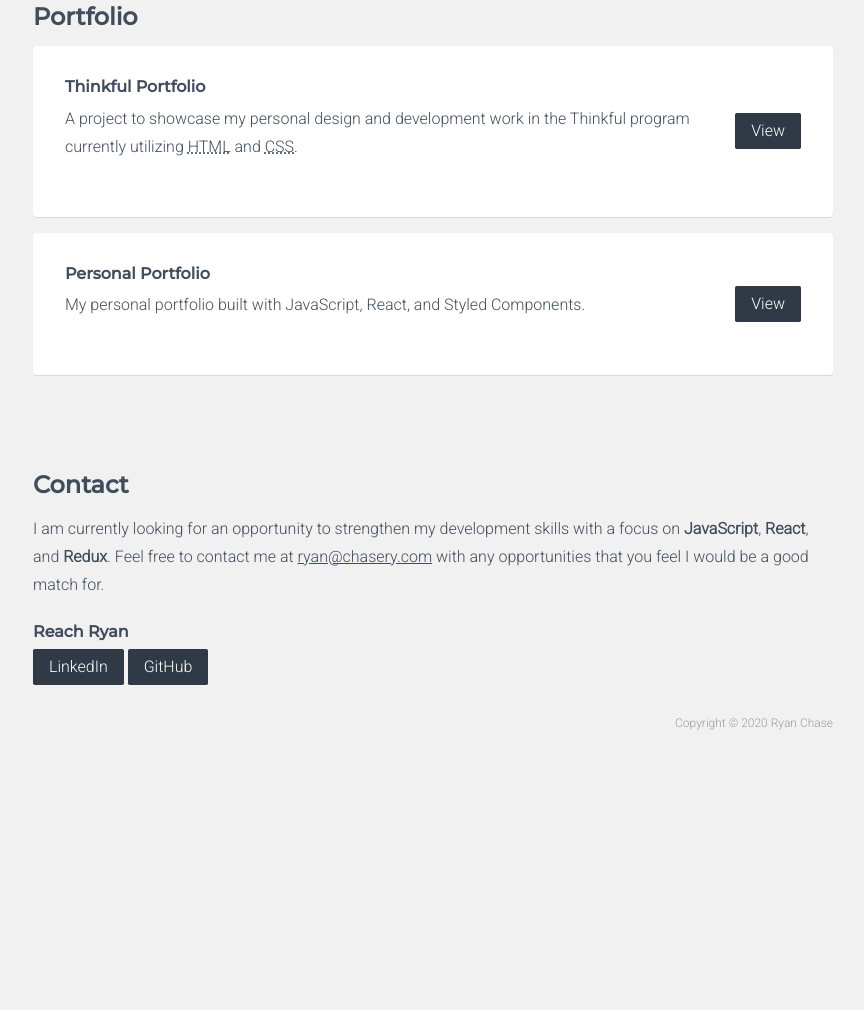
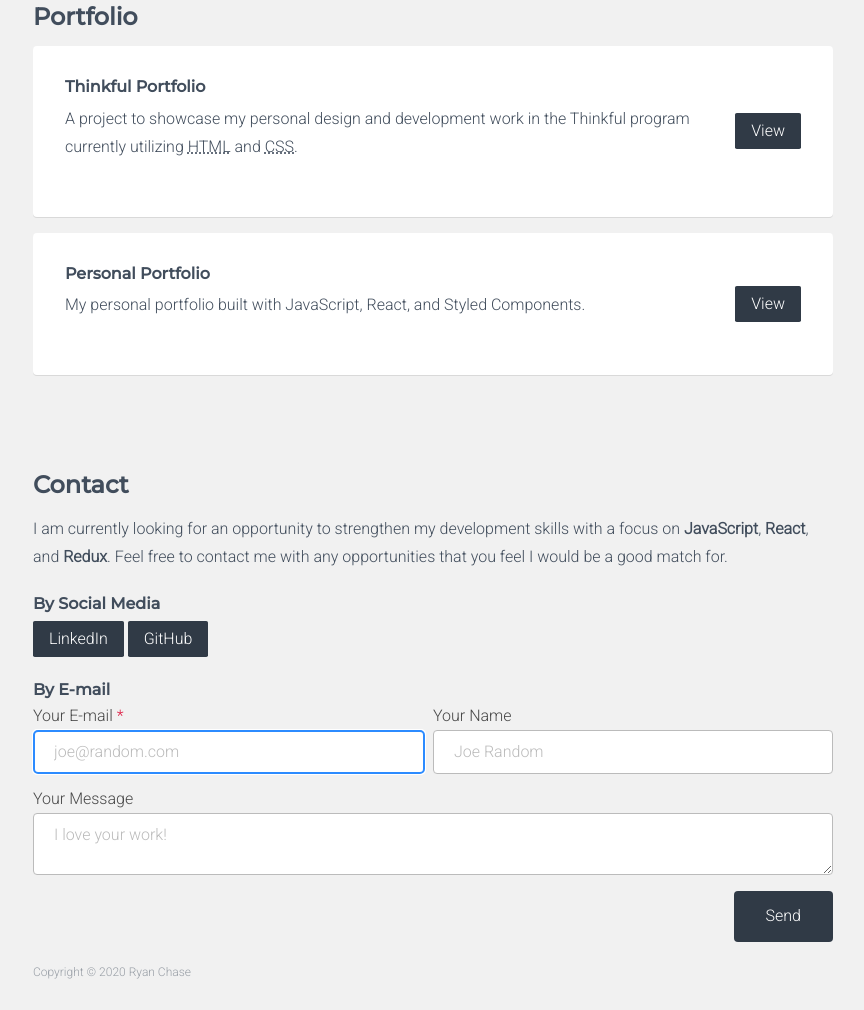
Before and after one commit to chasery/thinkful-portfolio, a plain HTML site: page index.html in a window 1280 px wide. Shown: the part 1279-2289 px from the top of the page, without its empty margins (207-1071 px from the left). Before the commit the page ends 2040 px from the top, so only its background shows below. Drawn offline with nearby package versions, Linux system fonts and the light colour scheme.

Commit message:
Add files via upload
Added a contact form utilizing Formspree.

```diff
--- a/index.html
+++ b/index.html
@@ -35,7 +35,7 @@
         <div class="Section-content">
           <h2 class="Section-title">Intro</h2>
           <h3 class="Section-subTitle">Hey, I'm Ryan Chase!</h3>
-          <p>Portland, <abbr title="Oregon">OR</abbr> is my home where I work as a <abbr title="User Experience">UX</abbr> Designer for a medical provider. Over the last decade, I have served on multiple Agile scrum teams in both design and development roles. With my experience, I bring an extremely unique set of tools and knowledge to any team!</p>
+          <p>Portland, <abbr title="Oregon">OR</abbr> is my hometown, where I work as a <abbr title="User Experience">UX</abbr> Designer for a medical provider. Over the last decade, I have worked on multiple Agile scrum teams in both design and development roles. With my experience, I bring an extremely unique set of tools and knowledge to any team!</p>
           <p>Outside of software development, I am an avid gamer and car enthusiast. On the weekends, you'll either find me playing some sort of game or going to a Cars and Coffee meet up. Here is a list of my passions outside of my family:</p>
           <ul class="Section-list">
             <li>Cars</li>
@@ -90,10 +90,30 @@
       <!--- Contact Section -->
       <section id="contact" class="Section">
         <div class="Section-content">
-          <h2 class="Section-title">Contact</h2>
-          <p>I am currently looking for an opportunity to strengthen my development skills with a focus on <strong>JavaScript</strong>, <strong>React</strong>, and <strong>Redux</strong>. Feel free to contact me at <a href="mailto:ryan@chasery.com">ryan@chasery.com</a> with any opportunities that you feel I would be a good match for.</p>
-          <h3 class="Section-subTitle">Reach Ryan</h3>
+          <h2 class="Section-title full">Contact</h2>
+          <p>I am currently looking for an opportunity to strengthen my development skills with a focus on <strong>JavaScript</strong>, <strong>React</strong>, and <strong>Redux</strong>. Feel free to contact me with any opportunities that you feel I would be a good match for.</p>
+          <h3 class="Section-subTitle">By Social Media</h3>
           <p><span class="Button"><a href="https://www.linkedin.com/in/chasery/" target="_blank">LinkedIn</a></span> <span class="Button"><a href="https://github.com/chasery" target="_blank">GitHub</a></span></p>
+          <h3 class="Section-subTitle">By E-mail</h3>
+          <form class="Form" action="https://formspree.io/f/xknpopoo" method="POST">
+            <ul class="Form-fieldGroup">
+              <li class="Form-field halfWidth">
+                <label class="Form-label" for="email">Your E-mail <span class="Form-required">*</span></label>
+                <input id="email" class="Form-input" type="email" name="_replyto" autofocus placeholder="joe@random.com" required>
+              </li>
+              <li class="Form-field halfWidth">
+                <label class="Form-label" for="name">Your Name</label>
+                <input id="name" class="Form-input" type="text" name="name" placeholder="Joe Random">
+              </li>
+              <li class="Form-field fullWidth">
+                <label class="Form-label" for="message">Your Message</label>
+                <textarea id="message" class="Form-input" type="email" name="message" placeholder="I love your work!"></textarea>
+              </li>
+              <li class="Form-field fullWidth">
+                <input class="Form-button" type="submit" value="Send">
+              </li>
+            </ul>
+          </form>
         </div>
       </section>
     </article>
--- a/style.css
+++ b/style.css
@@ -148,6 +148,18 @@ a:hover, a:active {
     }
 }
 
+/* Card styling */
+.Card {
+    background-color: #fff;
+    border-radius: 0.25rem;
+    box-shadow: 0 1px rgba(0, 0, 0, 0.1);
+    padding: 2rem;
+    margin-top: 1rem;
+}
+.Card h2 {
+    margin-top: 0;
+}
+
 /* Button styling */
 .Button a, .Button a:visited {
     display: inline-block;
@@ -162,16 +174,90 @@ a:hover, a:active {
     background-color: #2c8bff;
 }
 
-/* Card styling */
-.Card {
+/* Form structure */
+.Form {
+    margin-bottom: 1rem;
+}
+.Form-fieldGroup {
+    display: flex;
+    flex-direction: column;
+    margin: 0; /* Zeroing out our form UL for display purposes */
+    padding-left: 0;
+    list-style: none;
+}
+.Form-field {
+    display: flex;
+    flex-direction: column;
+    margin-bottom: 1rem;
+}
+.Form-field:last-child {
+    margin-bottom: 0;
+}
+/* Form elements */
+.Form-input, .Form-textarea {
+    padding: 0.75rem 1.25rem;
     background-color: #fff;
+    border: 1px solid #bbb;
     border-radius: 0.25rem;
-    box-shadow: 0 1px rgba(0, 0, 0, 0.1);
-    padding: 2rem;
-    margin-top: 1rem;
+    color: #474747;
 }
-.Card h2 {
-    margin-top: 0;
+.Form-input:focus, .Form-textarea:focus {
+    outline-color: #2c8bff;
+}
+/* Placeholder styling support for browsers */
+::-webkit-input-placeholder { /* Chrome/Opera/Safari */
+    color: #bbb;
+}
+::-moz-placeholder { /* Firefox 19+ */
+    color: #bbb;
+}
+:-ms-input-placeholder { /* IE 10+ */
+    color: #bbb;
+}
+:-moz-placeholder { /* Firefox 18- */
+    color: #bbb;
+}
+
+.Form-label {
+    flex: 1;
+    margin-bottom: 0.25rem;
+    color: #474747;
+}
+.Form-required {
+    color: crimson;
+}
+.Form-button {
+    padding: 1rem 2rem;
+    background-color: #303a46;
+    border: none;
+    border-radius: 0.25rem;
+    color: #fff;
+}
+.Form-button:hover, .Form-button:active {
+    background-color: #2c8bff;
+}
+@media all and (min-width: 50rem) {
+    .Form-fieldGroup {
+        flex-direction: row;
+        flex-wrap: wrap;
+    }
+    .halfWidth {
+        box-sizing: border-box;
+        width: 50%;
+    }
+    .halfWidth:first-child {
+        padding-right: 0.5rem;
+    }
+    .fullWidth {
+        width: 100%;
+    }
+    .Form-field:last-child {
+        display: flex;
+        align-items: flex-end;
+    }
+    .Form-button {
+        width: auto;
+    }
 }
 
 /* Footer styling */
@@ -186,7 +272,7 @@ a:hover, a:active {
 
 /* Footer desktop display */
 @media all and (min-width: 50rem) {
-    .Footer {
-        text-align: right;
+    .Footer-copyright {
+        padding-left: 0;
     }
 }
```
